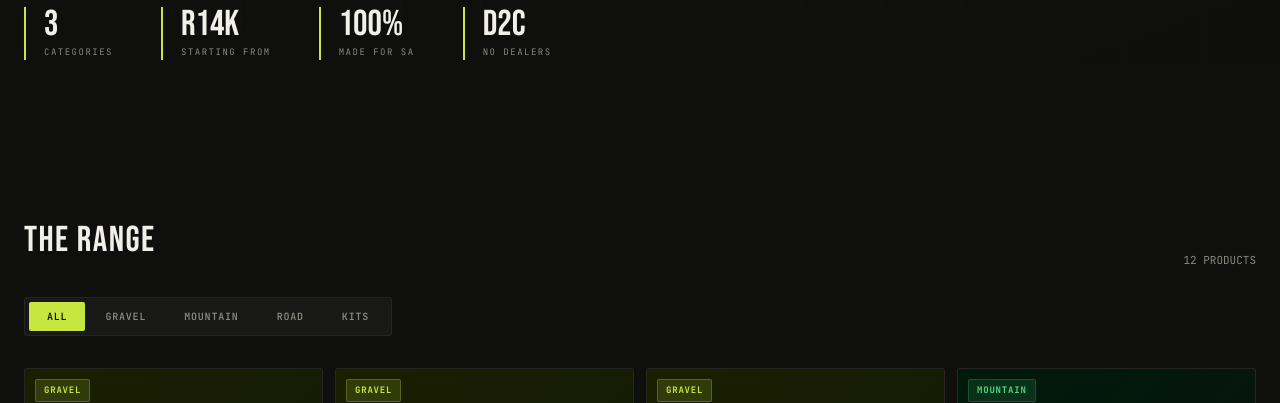
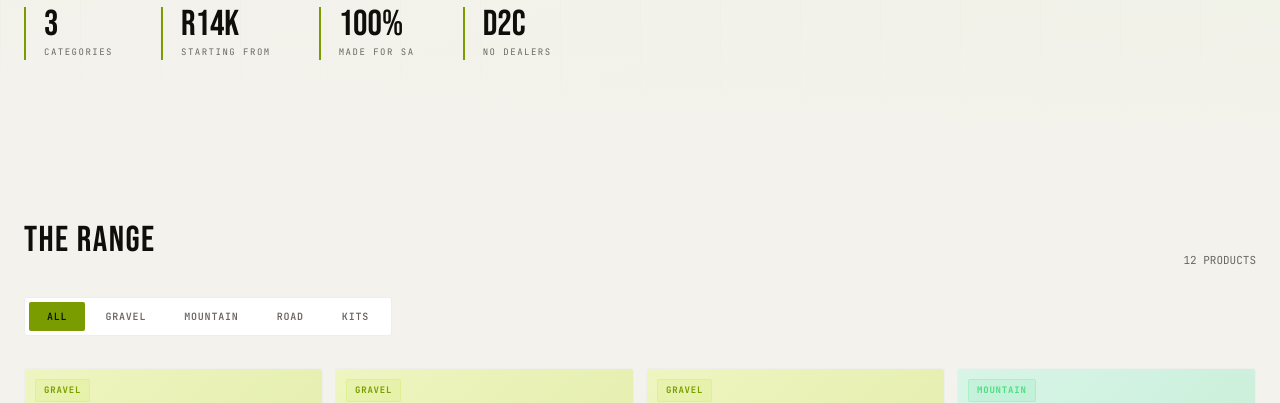
Before and after one commit to imbilawork/2nth-demo, a website: page public/bikes/index.html in a window 1280 px wide. Shown: the part 697-1100 px from the top of the page. Drawn offline with Linux system fonts and the light colour scheme; a script that the page names is missing.

Commit message:
Make light mode default
Co-Authored-By: Claude Sonnet 4.6 <noreply@anthropic.com>

```diff
--- a/public/bikes/index.html
+++ b/public/bikes/index.html
@@ -8,7 +8,7 @@
   <link rel="preconnect" href="https://fonts.googleapis.com">
   <link rel="preconnect" href="https://fonts.gstatic.com" crossorigin>
   <link href="https://fonts.googleapis.com/css2?family=Bebas+Neue&family=Barlow:wght@300;400;500;600;700&family=JetBrains+Mono:wght@400;500;600;700&display=swap" rel="stylesheet">
-  <script>(function(){var t=localStorage.getItem('2nth-theme');if(t==='light')document.documentElement.classList.add('light');})()</script>
+  <script>(function(){var t=localStorage.getItem('2nth-theme');if(t!=='dark')document.documentElement.classList.add('light');})()</script>
   <style>
     :root{
       --bg:#0f0f0d;--surface:#181816;--surface2:#202020;
```
Also changed, not shown: public/index.html (+1 -1 lines), public/noha-ai/index.html (+1 -1 lines), public/sage-republic/index.html (+1 -1 lines).
